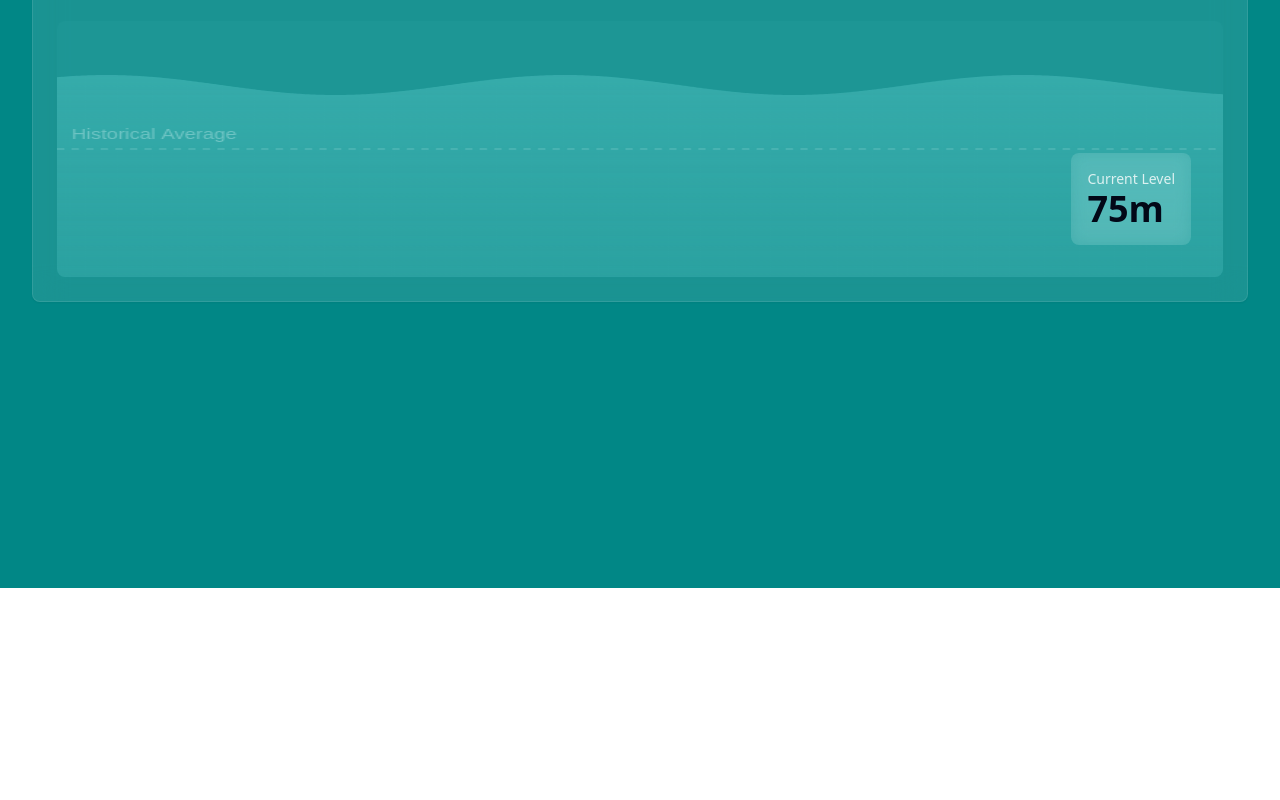
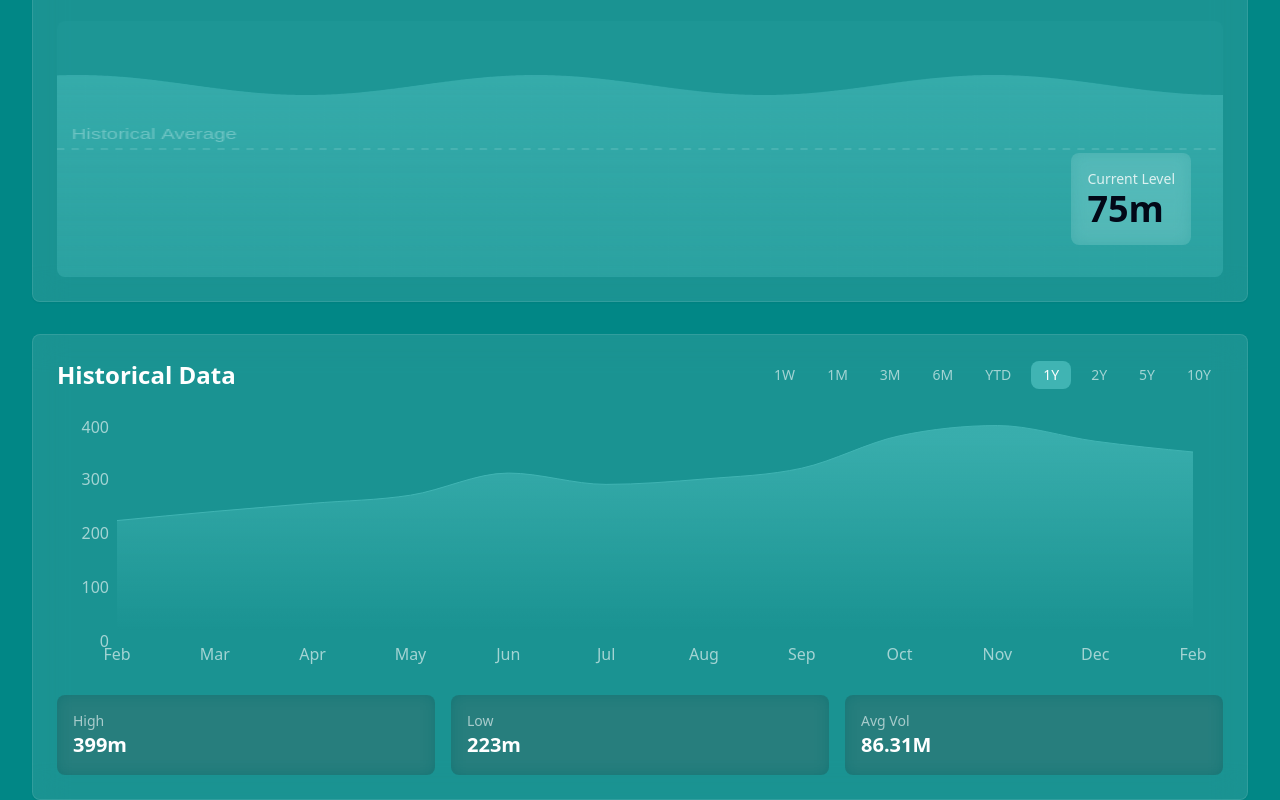
Before and after one commit to gracenl2/ocean-depth-visualizer, a React (Vite) app: page / in a window 1280 px wide. Shown: the part 212-1012 px from the top of the page. Before the commit the page ends 800 px from the top, so only its background shows below. Built offline with nearby package versions, Linux system fonts and the light colour scheme.

Commit message:
Implement water level history graph
Add a graph displaying historical water level data.  Users can interact with the graph to view specific water levels and timestamps.  The graph will maintain the existing visual style and color scheme.

```diff
--- /dev/null
+++ b/src/components/WaterLevelHistory.tsx
@@ -0,0 +1,130 @@
+
+import { useState } from 'react';
+import { Card } from '@/components/ui/card';
+import {
+  Area,
+  AreaChart,
+  ResponsiveContainer,
+  Tooltip,
+  XAxis,
+  YAxis
+} from 'recharts';
+
+// Sample data - in a real app this would come from an API
+const sampleData = [
+  { date: 'Feb', level: 223 },
+  { date: 'Mar', level: 240 },
+  { date: 'Apr', level: 255 },
+  { date: 'May', level: 270 },
+  { date: 'Jun', level: 311 },
+  { date: 'Jul', level: 290 },
+  { date: 'Aug', level: 300 },
+  { date: 'Sep', level: 320 },
+  { date: 'Oct', level: 380 },
+  { date: 'Nov', level: 399 },
+  { date: 'Dec', level: 370 },
+  { date: 'Feb', level: 350 }
+];
+
+const timeframes = ['1W', '1M', '3M', '6M', 'YTD', '1Y', '2Y', '5Y', '10Y'];
+
+const WaterLevelHistory = () => {
+  const [selectedTimeframe, setSelectedTimeframe] = useState('1Y');
+  const highValue = Math.max(...sampleData.map(d => d.level));
+  const lowValue = Math.min(...sampleData.map(d => d.level));
+
+  return (
+    <Card className="bg-monitor-card backdrop-blur-lg border-white/10 mt-8">
+      <div className="p-6 space-y-6">
+        <div className="flex items-center justify-between">
+          <h2 className="text-2xl font-bold text-white">Historical Data</h2>
+
+          {/* Timeframe selector */}
+          <div className="flex gap-2">
+            {timeframes.map((timeframe) => (
+              <button
+                key={timeframe}
+                onClick={() => setSelectedTimeframe(timeframe)}
+                className={`px-3 py-1 rounded-lg text-sm ${
+                  selectedTimeframe === timeframe
+                    ? 'bg-monitor-water text-white'
+                    : 'text-white/60 hover:bg-white/10'
+                }`}
+              >
+                {timeframe}
+              </button>
+            ))}
+          </div>
+        </div>
+
+        {/* Chart */}
+        <div className="h-64 w-full">
+          <ResponsiveContainer width="100%" height="100%">
+            <AreaChart
+              data={sampleData}
+              margin={{ top: 10, right: 30, left: 0, bottom: 0 }}
+            >
+              <defs>
+                <linearGradient id="waterLevel" x1="0" y1="0" x2="0" y2="1">
+                  <stop offset="5%" stopColor="#40B4B3" stopOpacity={0.8} />
+                  <stop offset="95%" stopColor="#40B4B3" stopOpacity={0} />
+                </linearGradient>
+              </defs>
+              <XAxis
+                dataKey="date"
+                axisLine={false}
+                tickLine={false}
+                tick={{ fill: 'rgba(255, 255, 255, 0.6)' }}
+              />
+              <YAxis
+                axisLine={false}
+                tickLine={false}
+                tick={{ fill: 'rgba(255, 255, 255, 0.6)' }}
+              />
+              <Tooltip
+                content={({ active, payload }) => {
+                  if (active && payload && payload.length) {
+                    return (
+                      <div className="bg-monitor-card backdrop-blur p-3 rounded-lg border border-white/10">
+                        <p className="text-white/80">{payload[0].payload.date}</p>
+                        <p className="text-xl font-bold text-white">
+                          {payload[0].value}m
+                        </p>
+                      </div>
+                    );
+                  }
+                  return null;
+                }}
+              />
+              <Area
+                type="monotone"
+                dataKey="level"
+                stroke="#40B4B3"
+                fillOpacity={1}
+                fill="url(#waterLevel)"
+              />
+            </AreaChart>
+          </ResponsiveContainer>
+        </div>
+
+        {/* Stats */}
+        <div className="grid grid-cols-3 gap-4">
+          <div className="bg-black/20 backdrop-blur p-4 rounded-lg">
+            <div className="text-white/60 text-sm">High</div>
+            <div className="text-white text-xl font-bold">{highValue}m</div>
+          </div>
+          <div className="bg-black/20 backdrop-blur p-4 rounded-lg">
+            <div className="text-white/60 text-sm">Low</div>
+            <div className="text-white text-xl font-bold">{lowValue}m</div>
+          </div>
+          <div className="bg-black/20 backdrop-blur p-4 rounded-lg">
+            <div className="text-white/60 text-sm">Avg Vol</div>
+            <div className="text-white text-xl font-bold">86.31M</div>
+          </div>
+        </div>
+      </div>
+    </Card>
+  );
+};
+
+export default WaterLevelHistory;
--- a/src/pages/Index.tsx
+++ b/src/pages/Index.tsx
@@ -1,6 +1,7 @@
 
 import { useState } from 'react';
 import WaveAnimation from '@/components/WaveAnimation';
+import WaterLevelHistory from '@/components/WaterLevelHistory';
 import { MapPin } from 'lucide-react';
 import { Card } from '@/components/ui/card';
 
@@ -55,6 +56,9 @@ const Index = () => {
             </div>
           </div>
         </Card>
+
+        {/* Water Level History */}
+        <WaterLevelHistory />
       </div>
     </div>
   );
```
